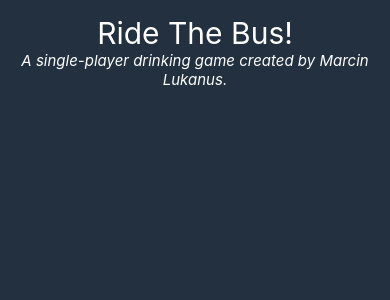
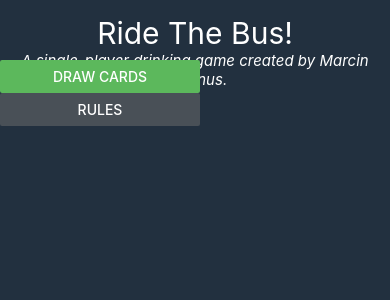
Before and after one commit to marcinlukanus/RideTheBusRN, a React Native app: screen / in a window 390 px wide. Shown: the top 300 px of the page. Built offline with nearby package versions, Linux system fonts and the light colour scheme.

Commit message:
Adds buttons but needs additional styling for placement

```diff
--- a/App.js
+++ b/App.js
@@ -8,6 +8,7 @@
 
 import React from 'react';
 import {
+  Button,
   SafeAreaView,
   StyleSheet,
   ScrollView,
@@ -22,15 +23,25 @@ const App: () => React$Node = () => {
   return (
     <>
       <StatusBar barStyle="dark-content" />
-      <View style={styles.root}>
+      <View style={styles.container}>
         <Header />
+		<View style={{ width: 200 }}>
+			<Button
+				title="Draw Cards"
+				color="#5cb85c"
+			/>
+			<Button
+				title="Rules"
+				color="#495057"
+			/>
+		</View>
       </View>
 	</>
   );
 };
 
 const styles = StyleSheet.create({
-	root: {
+	container: {
 		flex: 1,
 		backgroundColor: '#22303f'
 	}
```
